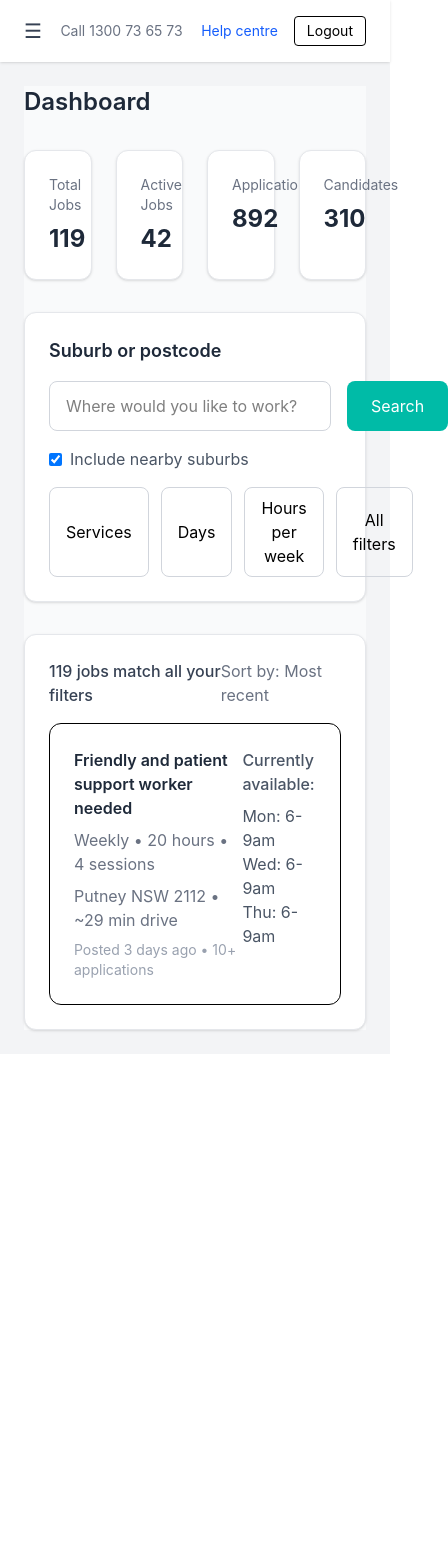
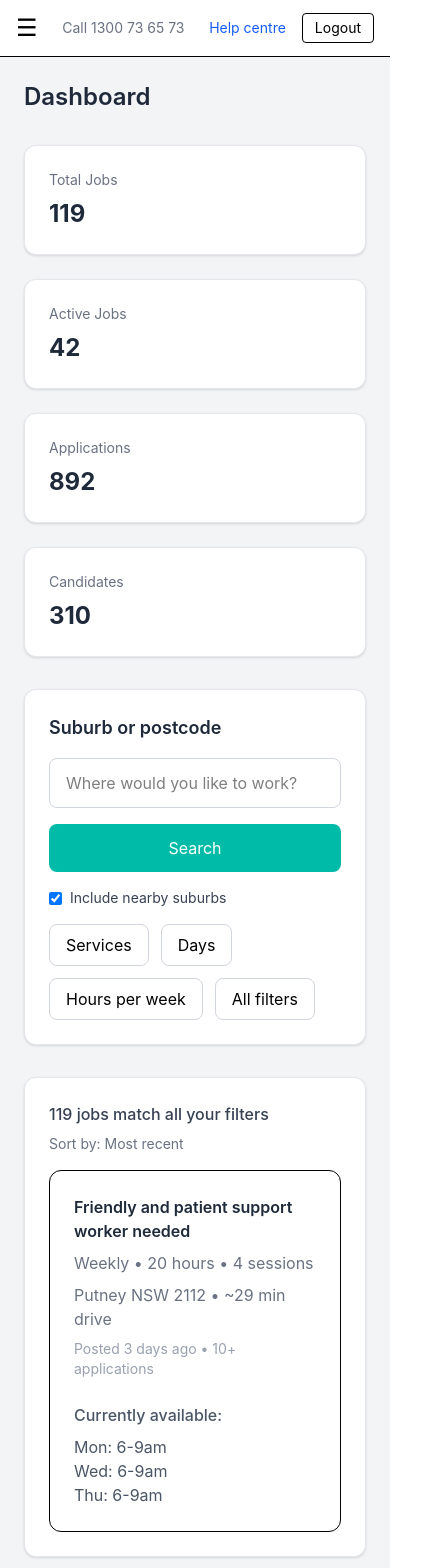
Before and after one commit to shreyatamse1-ship-it/ndis-frontend, a Next.js app: page /dashboard/jobs in a window 390 px wide. Shown: the top 1568 px of the page, 448 px wide, since content can reach past the window. Before the commit the page ends 1054 px from the top, so only its background shows below. Built offline with nearby package versions, Linux system fonts and the light colour scheme.

Commit message:
responsive dashboard and sidebar

```diff
--- a/app/dashboard/jobs/page.tsx
+++ b/app/dashboard/jobs/page.tsx
@@ -3,7 +3,7 @@ import Card from "../../../components/ui/Card"
 
 export default function DashboardPage() {
     return (
-        <div className="w-full bg-gray-50 min-h-screen space-y-8">
+        <div className="w-full space-y-8">
 
             {/* Page Title */}
             <h1 className="text-2xl font-semibold text-gray-800">
@@ -11,24 +11,23 @@ export default function DashboardPage() {
             </h1>
 
             {/* Stat Cards */}
-            <div className="grid grid-cols-4 gap-6">
-
+            <div className="grid grid-cols-1 sm:grid-cols-2 lg:grid-cols-4 gap-6">
                 <StatCard title="Total Jobs" value="119" />
                 <StatCard title="Active Jobs" value="42" />
                 <StatCard title="Applications" value="892" />
                 <StatCard title="Candidates" value="310" />
-
             </div>
 
-            {/* Job Search Section */}
+            {/* Search Section */}
             <Card title="Suburb or postcode">
 
-                <div className="flex gap-4">
+                {/* Search Input */}
+                <div className="flex flex-col md:flex-row gap-4">
 
                     <input
                         type="text"
                         placeholder="Where would you like to work?"
-                        className="flex-1 border border-gray-300 rounded-lg px-4 py-3"
+                        className="w-full md:flex-1 border border-gray-300 rounded-lg px-4 py-3"
                     />
 
                     <button className="bg-teal-500 text-white px-6 py-3 rounded-lg hover:bg-teal-600 transition">
@@ -37,15 +36,16 @@ export default function DashboardPage() {
 
                 </div>
 
-                <div className="mt-4 flex items-center gap-2 text-gray-600">
-
+                {/* Checkbox */}
+                <div className="flex items-center gap-2 mt-4">
                     <input type="checkbox" defaultChecked />
-
-                    <span>Include nearby suburbs</span>
-
+                    <span className="text-sm text-gray-700">
+                        Include nearby suburbs
+                    </span>
                 </div>
 
-                <div className="flex gap-3 mt-4">
+                {/* Filters */}
+                <div className="flex flex-wrap gap-3 mt-4">
 
                     <button className="border border-gray-300 px-4 py-2 rounded-lg">
                         Services
@@ -67,25 +67,25 @@ export default function DashboardPage() {
 
             </Card>
 
-            {/* Job Results Section */}
+            {/* Job Results */}
             <Card>
 
-                <div className="flex justify-between items-center mb-4">
+                <div className="flex flex-col md:flex-row md:justify-between md:items-center mb-4 gap-2">
 
                     <p className="text-gray-700 font-medium">
                         119 jobs match all your filters
                     </p>
 
-                    <p className="text-gray-500">
+                    <p className="text-gray-500 text-sm">
                         Sort by: Most recent
                     </p>
 
                 </div>
 
-                {/* Example Job Card */}
+                {/* Job Card */}
+                <div className="border rounded-xl p-6 flex flex-col md:flex-row md:justify-between gap-6">
 
-                <div className="border rounded-xl p-6 flex justify-between">
-
+                    {/* Left Content */}
                     <div>
 
                         <p className="font-semibold text-gray-800">
@@ -106,7 +106,8 @@ export default function DashboardPage() {
 
                     </div>
 
-                    <div className="text-gray-600">
+                    {/* Right Content */}
+                    <div className="text-gray-600 md:text-right">
 
                         <p className="font-medium mb-2">
                             Currently available:
--- a/app/dashboard/layout.tsx
+++ b/app/dashboard/layout.tsx
@@ -9,17 +9,16 @@ export default function DashboardLayout({
 }: {
     children: React.ReactNode
 }) {
-
     const [open, setOpen] = useState(false)
 
     return (
-        <div className="min-h-screen bg-gray-100">
+        <div className="flex min-h-screen bg-gray-100">
 
             {/* Sidebar */}
             <Sidebar open={open} setOpen={setOpen} />
 
-            {/* Main Content */}
-            <div className="lg:ml-64 flex flex-col min-h-screen">
+            {/* Main Section */}
+            <div className="flex flex-col flex-1 w-full lg:ml-64">
 
                 {/* Navbar */}
                 <Navbar toggleSidebar={() => setOpen(!open)} />
@@ -30,6 +29,7 @@ export default function DashboardLayout({
                 </main>
 
             </div>
+
         </div>
     )
 }
--- a/app/dashboard/page.tsx
+++ b/app/dashboard/page.tsx
@@ -2,10 +2,10 @@ import TestimonialSection from "../../components/common/TestimonialSection";
 
 export default function DashboardPage() {
     return (
-        <div className="space-y-10">
+        <div className="space-y-10 w-full max-w-7xl mx-auto">
 
             {/* Top section */}
-            <div className="flex flex-col lg:flex-row justify-between gap-10">
+            <div className="flex flex-col lg:flex-row lg:items-start justify-between gap-10">
 
                 {/* Left side */}
                 <div>
--- a/app/layout.tsx
+++ b/app/layout.tsx
@@ -1,7 +1,7 @@
-
 import "./globals.css";
 import type { Metadata } from "next";
 import { Geist, Geist_Mono } from "next/font/google";
+
 
 
 const geistSans = Geist({
--- a/app/page.tsx
+++ b/app/page.tsx
@@ -1,5 +1,106 @@
-import { redirect } from "next/navigation";
+import StatCard from "../components/dashboard/StatCard";
+import Input from "../components/ui/Input";
+import Button from "../components/ui/Button";
 
-export default function Home() {
-    redirect("/dashboard");
+export default function DashboardPage() {
+    return (
+        <div className="p-6 space-y-6">
+
+            {/* Dashboard Title */}
+            <h1 className="text-2xl font-semibold">Dashboard</h1>
+
+            {/* Stats Section */}
+            <div className="grid grid-cols-1 sm:grid-cols-2 lg:grid-cols-4 gap-6">
+                <StatCard title="Total Jobs" value="119" />
+                <StatCard title="Active Jobs" value="42" />
+                <StatCard title="Applications" value="892" />
+                <StatCard title="Candidates" value="310" />
+            </div>
+
+            {/* Search Section */}
+            <div className="bg-white p-6 rounded-lg shadow-sm border space-y-4">
+
+                <h2 className="text-lg font-medium">Suburb or postcode</h2>
+
+                {/* Search Input + Button */}
+                <div className="flex flex-col md:flex-row gap-4">
+                    <Input placeholder="Where would you like to work?" />
+                    <Button className="bg-teal-500 text-white hover:bg-teal-600 transition">
+                        Search
+                    </Button>
+                </div>
+
+                {/* Checkbox */}
+                <label className="flex items-center gap-2 text-sm text-gray-600">
+                    <input type="checkbox" defaultChecked />
+                    Include nearby suburbs
+                </label>
+
+                {/* Filter Buttons */}
+                <div className="flex flex-wrap gap-3">
+                    <button className="px-4 py-2 border rounded-md hover:bg-gray-100 transition">
+                        Services
+                    </button>
+
+                    <button className="px-4 py-2 border rounded-md hover:bg-gray-100 transition">
+                        Days
+                    </button>
+
+                    <button className="px-4 py-2 border rounded-md hover:bg-gray-100 transition">
+                        Hours per week
+                    </button>
+
+                    <button className="px-4 py-2 border rounded-md hover:bg-gray-100 transition">
+                        All filters
+                    </button>
+                </div>
+            </div>
+
+            {/* Jobs Section */}
+            <div className="bg-white p-6 rounded-lg shadow-sm border space-y-4">
+
+                <div className="flex justify-between items-center">
+                    <p className="text-sm text-gray-600">
+                        119 jobs match all your filters
+                    </p>
+
+                    <p className="text-sm text-gray-500">
+                        Sort by: <span className="font-medium">Most recent</span>
+                    </p>
+                </div>
+
+                {/* Job Card */}
+                <div className="border rounded-lg p-6 flex flex-col md:flex-row justify-between gap-4">
+
+                    <div className="space-y-2">
+                        <h3 className="font-medium text-lg">
+                            Friendly and patient support worker needed
+                        </h3>
+
+                        <p className="text-sm text-gray-500">
+                            Weekly • 20 hours • 4 sessions
+                        </p>
+
+                        <p className="text-sm text-gray-500">
+                            Putney NSW 2112 • ~29 min drive
+                        </p>
+
+                        <p className="text-sm text-gray-400">
+                            Posted 3 days ago • 10+ applications
+                        </p>
+                    </div>
+
+                    <div className="text-sm text-gray-600 space-y-1">
+                        <p className="font-medium">Currently available:</p>
+                        <p>Mon: 6-9am</p>
+                        <p>Wed: 6-9am</p>
+                        <p>Thu: 6-9am</p>
+                    </div>
+
+                </div>
+
+            </div>
+
+        </div>
+    );
 }
--- a/components/layout/Navbar.tsx
+++ b/components/layout/Navbar.tsx
@@ -1,29 +1,38 @@
 "use client"
+
 type NavbarProps = {
     toggleSidebar: () => void
 }
 
 export default function Navbar({ toggleSidebar }: NavbarProps) {
+
     return (
-        <div className="flex items-center justify-between bg-white px-6 py-4 shadow">
+        <div className="flex items-center justify-between bg-white px-4 md:px-6 py-3 border-b">
 
-            {/* Mobile menu button */}
+            {/* Mobile hamburger */}
             <button
                 onClick={toggleSidebar}
-                className="lg:hidden text-gray-700 text-xl"
+                className="lg:hidden text-2xl"
             >
                 ☰
             </button>
 
+            {/* Phone */}
             <div className="text-sm text-gray-500">
                 Call 1300 73 65 73
             </div>
 
+            {/* Right buttons */}
             <div className="flex gap-4 text-sm">
-                <button className="text-blue-600">Help centre</button>
+
+                <button className="text-blue-600">
+                    Help centre
+                </button>
+
                 <button className="border px-3 py-1 rounded">
                     Logout
                 </button>
+
             </div>
 
         </div>
--- a/components/layout/Sidebar.tsx
+++ b/components/layout/Sidebar.tsx
@@ -13,9 +13,10 @@ import {
     User,
     Settings
 } from "lucide-react"
+
 type SidebarProps = {
     open: boolean
-    setOpen: React.Dispatch<React.SetStateAction<boolean>>
+    setOpen: (value: boolean) => void
 }
 
 export default function Sidebar({ open, setOpen }: SidebarProps) {
@@ -24,18 +25,19 @@ export default function Sidebar({ open, setOpen }: SidebarProps) {
 
     const menu = [
         { name: "Dashboard", href: "/dashboard", icon: LayoutDashboard },
-        { name: "Manage sessions", href: "/dashboard/manage-sessions", icon: Calendar },
+        { name: "Manage sessions", href: "/dashboard/sessions", icon: Calendar },
         { name: "Jobs", href: "/dashboard/jobs", icon: Briefcase },
-        { name: "Manage clients", href: "/dashboard/manage-clients", icon: Users },
-        { name: "Support hours", href: "/dashboard/support-hours", icon: Clock },
+        { name: "Manage clients", href: "/dashboard/clients", icon: Users },
+        { name: "Support hours", href: "/dashboard/support", icon: Clock },
         { name: "Inbox", href: "/dashboard/inbox", icon: Inbox },
         { name: "Billing", href: "/dashboard/billing", icon: CreditCard },
-        { name: "My clients", href: "/dashboard/my-clients", icon: User },
+        { name: "My clients", href: "/dashboard/myclients", icon: User },
         { name: "Account", href: "/dashboard/account", icon: Settings },
     ]
 
     return (
         <>
+            {/* Mobile overlay */}
             {open && (
                 <div
                     className="fixed inset-0 bg-black/40 z-30 lg:hidden"
@@ -45,20 +47,20 @@ export default function Sidebar({ open, setOpen }: SidebarProps) {
 
             <aside
                 className={`
-        fixed top-0 left-0
-        h-screen w-64
+        fixed top-0 left-0 h-full w-64
         bg-[#405189] text-white
-        z-40
-        transform transition-transform duration-300
+        transform transition-transform duration-300 z-40
         ${open ? "translate-x-0" : "-translate-x-full"}
         lg:translate-x-0
-        `}
+      `}
             >
 
+                {/* Header */}
                 <div className="p-6 font-semibold text-lg border-b border-white/20">
                     Edit profile
                 </div>
 
+                {/* Menu */}
                 <nav className="flex flex-col gap-2 p-4">
 
                     {menu.map((item) => {
@@ -70,19 +72,16 @@ export default function Sidebar({ open, setOpen }: SidebarProps) {
                             <Link
                                 key={item.name}
                                 href={item.href}
-                                className={`
-                flex items-center gap-3
-                px-4 py-2 rounded-md
-                transition-all duration-200
-
+                                className={`flex items-center gap-3 px-4 py-2 rounded-md transition
                 ${active
-                                        ? "bg-white/20 shadow-md"
-                                        : "hover:bg-white/10 hover:shadow-md"
-                                    }
+                                        ? "bg-white/20"
+                                        : "hover:bg-white/10"}
                 `}
                             >
+
                                 <Icon size={18} />
                                 {item.name}
+
                             </Link>
                         )
                     })}
--- a/tsconfig.json
+++ b/tsconfig.json
@@ -1,5 +1,6 @@
 {
   "compilerOptions": {
+
     "target": "ES2017",
     "lib": [
       "dom",
```
